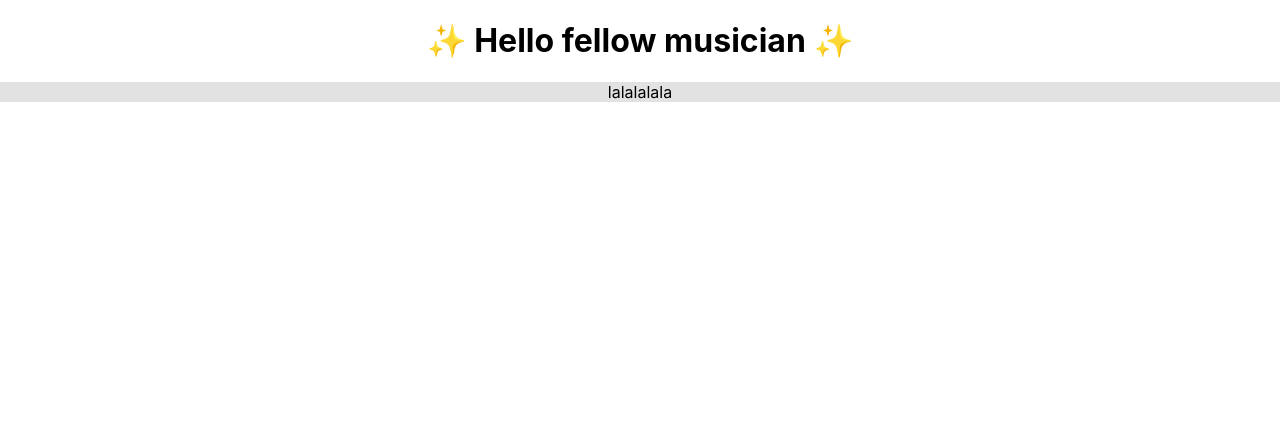
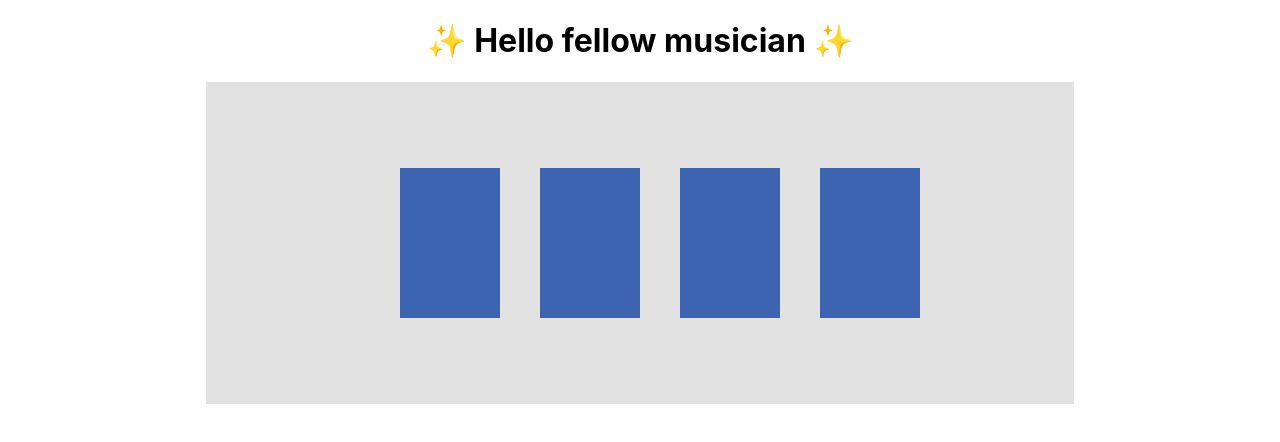
Before and after one commit to RudeBon/Metronome, a React (Create React App) app: page / in a window 1280 px wide. Shown: the top 442 px of the page. Built offline with nearby package versions, Linux system fonts and the light colour scheme.

Commit message:
Added blocks that represent beats

```diff
--- a/src/App.css
+++ b/src/App.css
@@ -39,10 +39,21 @@
 
 .beat {
   background-color: #3c63af;
-  min-height: 100px;
+  min-height: 150px;
   min-width: 100px;
+  margin: 20px;
+  flex-grow: 1;
 }
 
 .beatsBlock {
   background-color: #e2e2e2;
+  width: 60%;
+  margin: auto;
+  padding: 50px;
 }
+.beats_ul{
+  display: flex;
+  justify-content: center;
+  align-items: center;
+  list-style-type: none;
+}
--- a/src/App.tsx
+++ b/src/App.tsx
@@ -1,12 +1,14 @@
-import React from 'react'
+import React, {useState} from 'react'
 import './App.css';
-import BeatsVisual from './components/BeatsVisual'
+import BeatsContainer from './components/BeatsContainer'
 
 const App: React.FC = () => {
+
+
   return (
     <div className="App">
       <h1>✨ Hello fellow musician ✨</h1>
-      <BeatsVisual/>
+      <BeatsContainer/>
     </div>
   );
 }
--- /dev/null
+++ b/src/components/BeatsContainer.tsx
@@ -0,0 +1,26 @@
+import React, {useState, useEffect} from 'react'
+import SingleBeatBlock from './SingleBeatBlock'
+
+const BeatsContainer: React.FC = () => {
+    const [beats, setBeats] = useState<number[]>([0,1,2,3]);
+
+
+    const beatBlocks = () => {
+        return beats.map((num) => {
+            console.log(num);
+            return <li key={num}>
+                <SingleBeatBlock/>
+            </li>
+        })
+    }
+
+    return (
+        <div className="beatsBlock">
+            <ul className='beats_ul'>
+            {beatBlocks()}
+            </ul>
+        </div>
+    )
+}
+
+export default BeatsContainer;
--- /dev/null
+++ b/src/components/SingleBeatBlock.tsx
@@ -0,0 +1,10 @@
+import React from 'react'
+
+const SingleBeatBlock: React.FC = () => {
+    return (
+        <div className="beat">
+        </div>
+    )
+}
+
+export default SingleBeatBlock;
```
